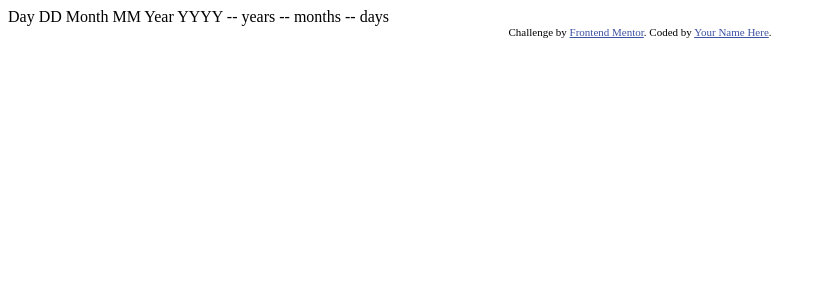
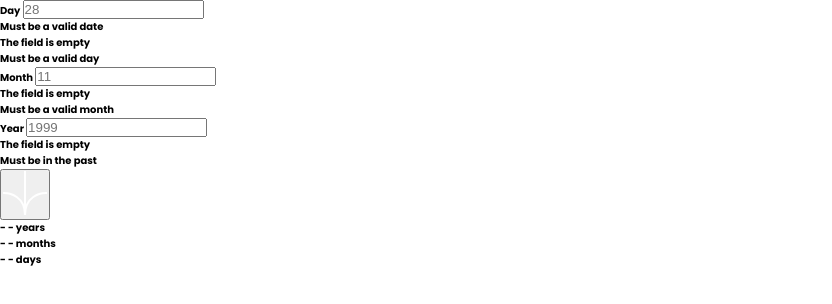
Before and after one commit to leodev9911/age-calculator-app-main, a website: page src/index.html in a window 1280 px wide. Shown: the whole page, without its empty margins (0-832 px from the left). Drawn offline with Linux system fonts and the light colour scheme.

Commit message:
HTML layout ready

```diff
--- a/src/index.html
+++ b/src/index.html
@@ -8,30 +8,37 @@
 
   <title>Frontend Mentor | Age calculator app</title>
 
-  <!-- Feel free to remove these styles or customise in your own stylesheet 👍 -->
-  <style>
-    .attribution { font-size: 11px; text-align: center; }
-    .attribution a { color: hsl(228, 45%, 44%); }
-  </style>
+  <link href="https://fonts.googleapis.com/css2?family=Poppins:ital,wght@0,700;1,400;1,800&display=swap" rel="stylesheet">
+  <link rel="stylesheet" href="./styles.css">
 </head>
 <body>
+  <main>
+    <section class="card__container">
+      <form action="#">
+        <label for="day">Day</label>
+        <input id="day" type="number" name="date" placeholder="28" required>
+        <p class="invalid-form hide">Must be a valid date</p>
+        <p class="error-empty hide">The field is empty</p>
+        <p class="invalid-day hide">Must be a valid day</p>
+        <label for="month">Month</label>
+        <input id="month" type="number" name="date" placeholder="11" required>
+        <p class="error-empty hide">The field is empty</p>
+        <p class="invalid-month hide">Must be a valid month</p>
+        <label for="year">Year</label>
+        <input id="year" type="number" name="date" placeholder="1999" required>
+        <p class="error-empty hide">The field is empty</p>
+        <p class="invalid-year hide">Must be in the past</p>
 
-  Day
-  DD
+        <button><img src="./assets/images/icon-arrow.svg" alt=""></button>
+      </form>
 
-  Month
-  MM
-
-  Year
-  YYYY
-
-  -- years
-  -- months
-  -- days
-
-  <div class="attribution">
-    Challenge by <a href="https://www.frontendmentor.io?ref=challenge" target="_blank">Frontend Mentor</a>.
-    Coded by <a href="#">Your Name Here</a>.
-  </div>
+      <div class="result__container">
+        <p class="year-p"><span class="year">- -</span> years</p>
+        <p class="months-p"><span class="months">- -</span> months</p>
+        <p class="year-p"><span class="days">- -</span> days</p>
+      </div>
+    </section>
+  </main>
+  <script src="./script.js"></script>
 </body>
 </html>
--- a/src/styles.css
+++ b/src/styles.css
@@ -0,0 +1,23 @@
+:root {
+    /* Primary */
+
+    --purple: hsl(259, 100%, 65%);
+    --light-red: hsl(0, 100%, 67%);
+
+    /* Neutral */
+
+    --white: hsl(0, 0%, 100%);
+    --off-white: hsl(0, 0%, 94%);
+    --light-grey: hsl(0, 0%, 86%);
+    --smokey-grey: hsl(0, 1%, 44%);
+    --off-black: hsl(0, 0%, 8%);
+}
+* {
+    margin: 0;
+    padding: 0;
+    box-sizing: border-box;
+}
+html {
+    font-size: 62.5%;
+    font-family: 'Poppins', sans-serif;
+}
```
